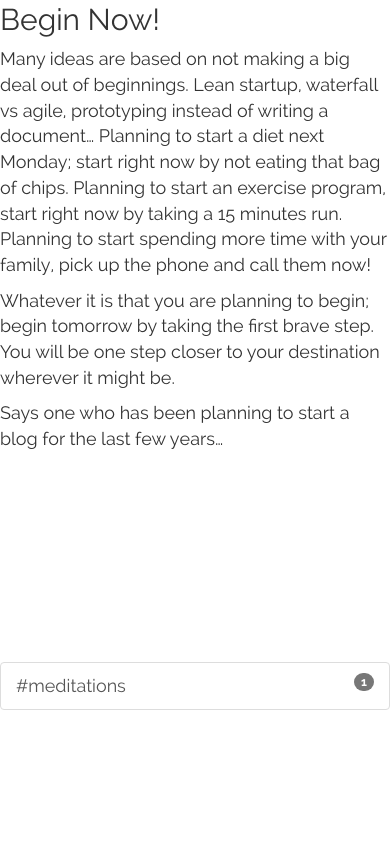
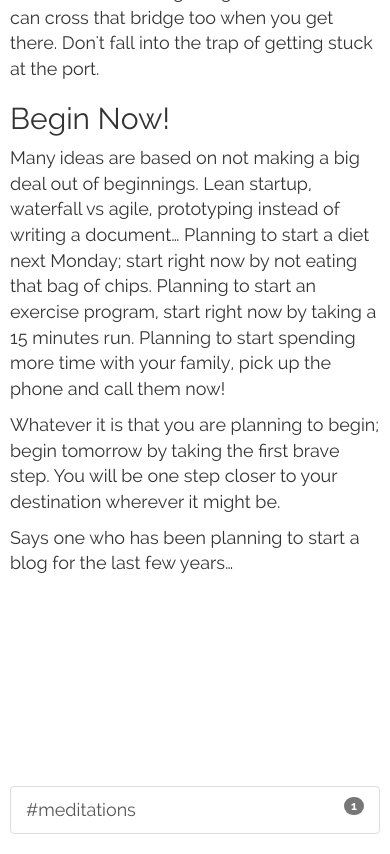
Before and after one commit to serdars/serdars.github.io, a plain HTML site: page 2014/08/14/about-beginnings.html in a window 390 px wide. Shown: the part 3481-4335 px from the top of the page. Before the commit the page ends 4211 px from the top, so only its background shows below. Drawn offline with Linux system fonts and the light colour scheme.

Commit message:
Update mobile view.

```diff
--- a/2014/08/14/about-beginnings.html
+++ b/2014/08/14/about-beginnings.html
@@ -3,6 +3,7 @@
   <head>
     <meta charset='utf-8'>
     <meta content='IE=edge;chrome=1' http-equiv='X-UA-Compatible'>
+    <meta content='initial-scale=1.0, user-scalable=no' name='viewport'>
     <title>
       Blog Title  - About Beginnings
     </title>
@@ -37,7 +38,7 @@
     </nav>
     <div class='main' role='main'>
       <div class='row'>
-        <div class='col-md-offset-1 col-md-8'>
+        <div class='col-md-offset-1 col-md-8 col-xs-12 col-sm-12'>
           <h3>
             <a href='/'>
               <span class='label label-default horizontal-space'>
@@ -96,7 +97,7 @@
           </article>
           <div class='free-space'></div>
         </div>
-        <div class='col-md-2'>
+        <div class='col-md-2 col-xs-12 col-sm-12'>
           <div class='list-group'>
             <a class='list-group-item' href='/tags/meditations.html'>
               <span class='badge'>
--- a/stylesheets/main.css
+++ b/stylesheets/main.css
@@ -25,3 +25,7 @@ body {
 .visual {
   width: 100%;
 }
+
+.main {
+  padding: 0 10px;
+}
```
Also changed, not shown: index.html (+3 -2 lines), tags/meditations.html (+3 -2 lines).
